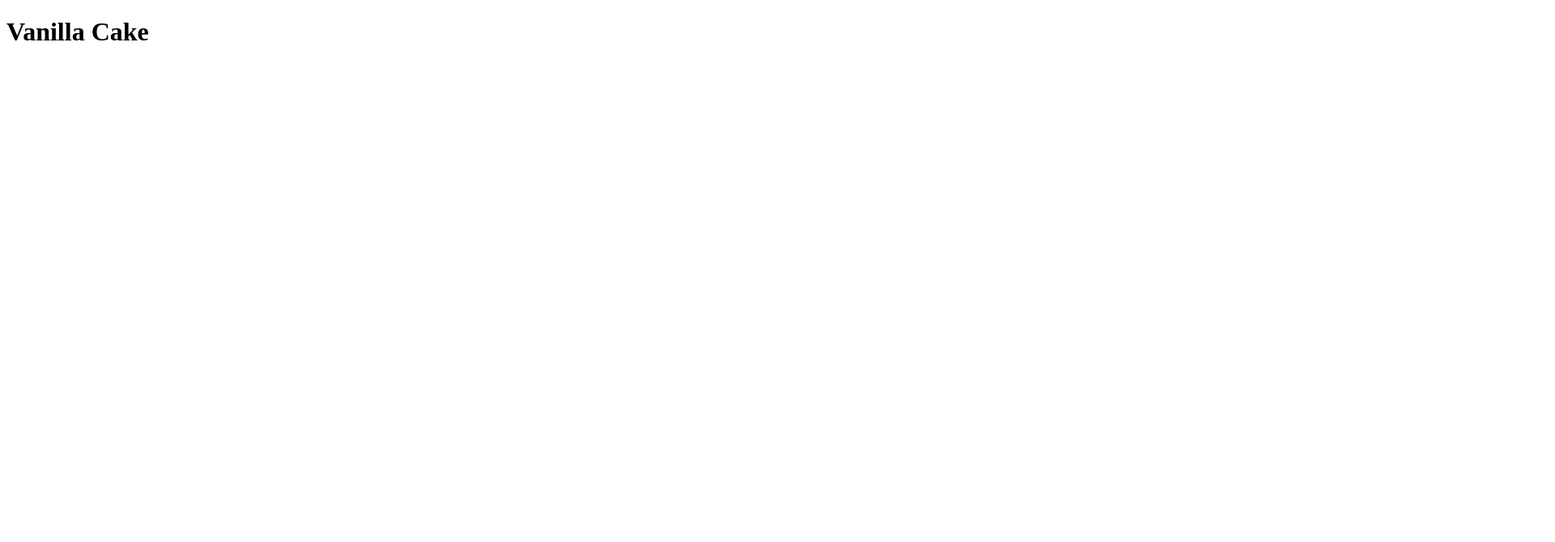
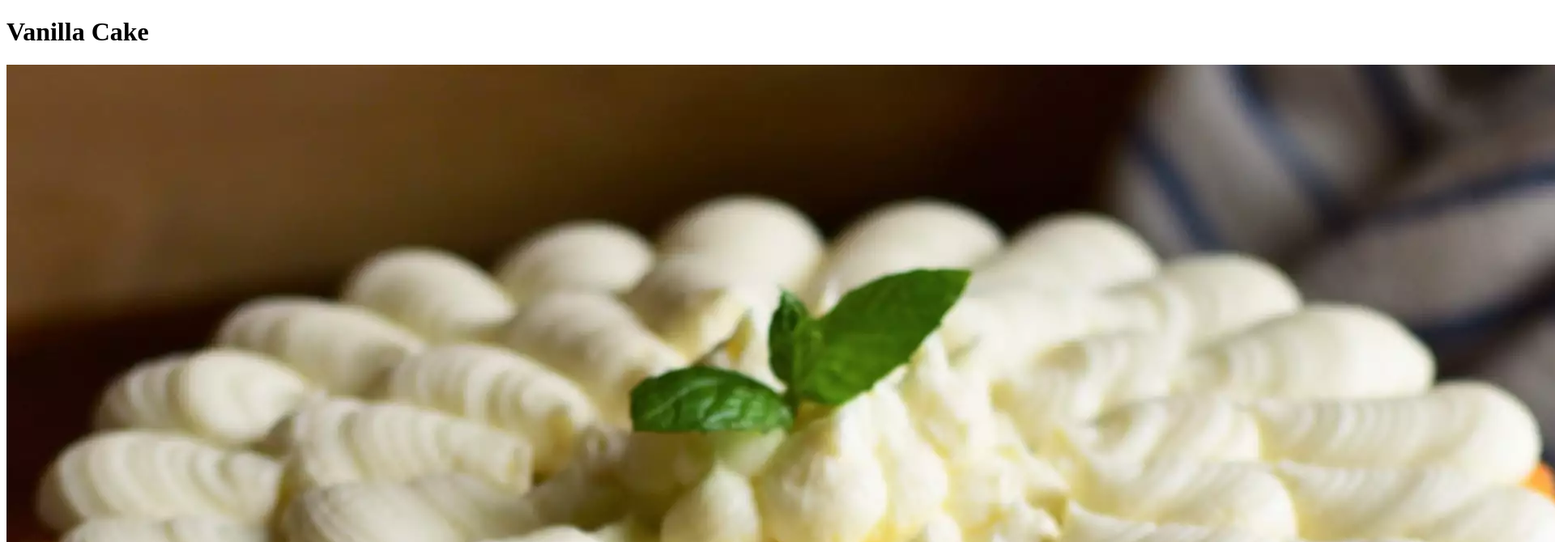
Before and after one commit to MauYepez/odin-recipes, a plain HTML site: page recipes/vanillaCake.html in a window 1280 px wide. Shown: the top 670 px of the page at 81% size, 1920 px wide, since content can reach past the window. Drawn offline with Linux system fonts and the light colour scheme.

Commit message:
Add image to vanillaCake.html

```diff
--- a/recipes/vanillaCake.html
+++ b/recipes/vanillaCake.html
@@ -8,5 +8,6 @@
 </head>
 <body>
     <h1>Vanilla Cake</h1>
+    <img src="./vanillaCake.jpg" alt="Vanilla Cake" />
 </body>
 </html>
```
Also changed, not shown: recipes/vanillaCake.jpg (added).
